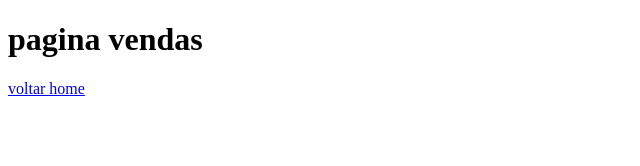
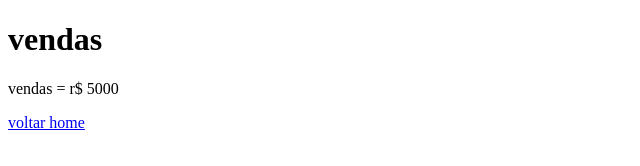
Before and after one commit to Dalviszs/aulagithub, a plain HTML site: page vendas.html in a window 1280 px wide. Shown: the whole page, without its empty margins (0-640 px from the left). Drawn offline with Linux system fonts and the light colour scheme.

Commit message:
acrescentado valor vendas

```diff
--- a/vendas.html
+++ b/vendas.html
@@ -7,7 +7,8 @@
     <title>Document</title>
 </head>
 <body>
-    <h1> pagina vendas</h1>
+    <h1> vendas</h1>
+    <p> vendas = r$ 5000</p>
     <a href="index.html">voltar home</a>
 </body>
 </html>
```
